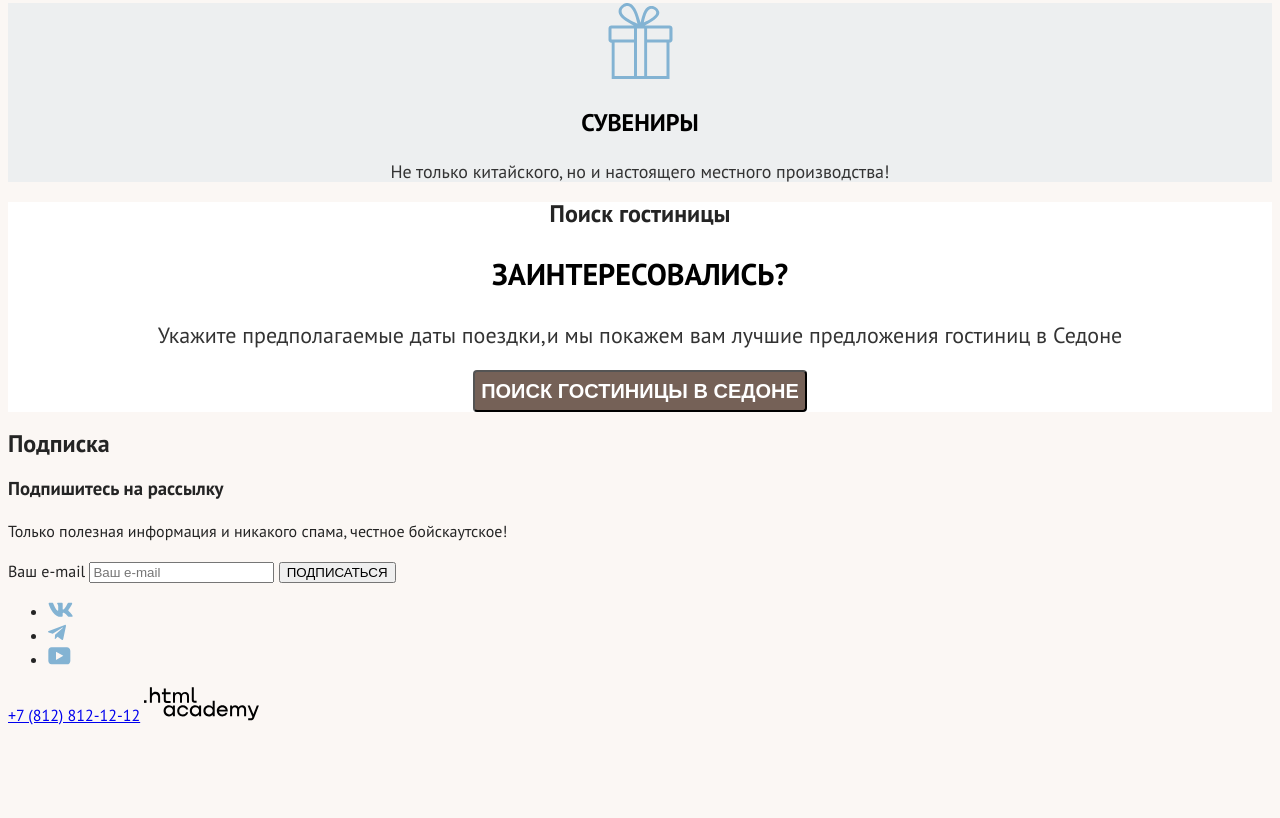
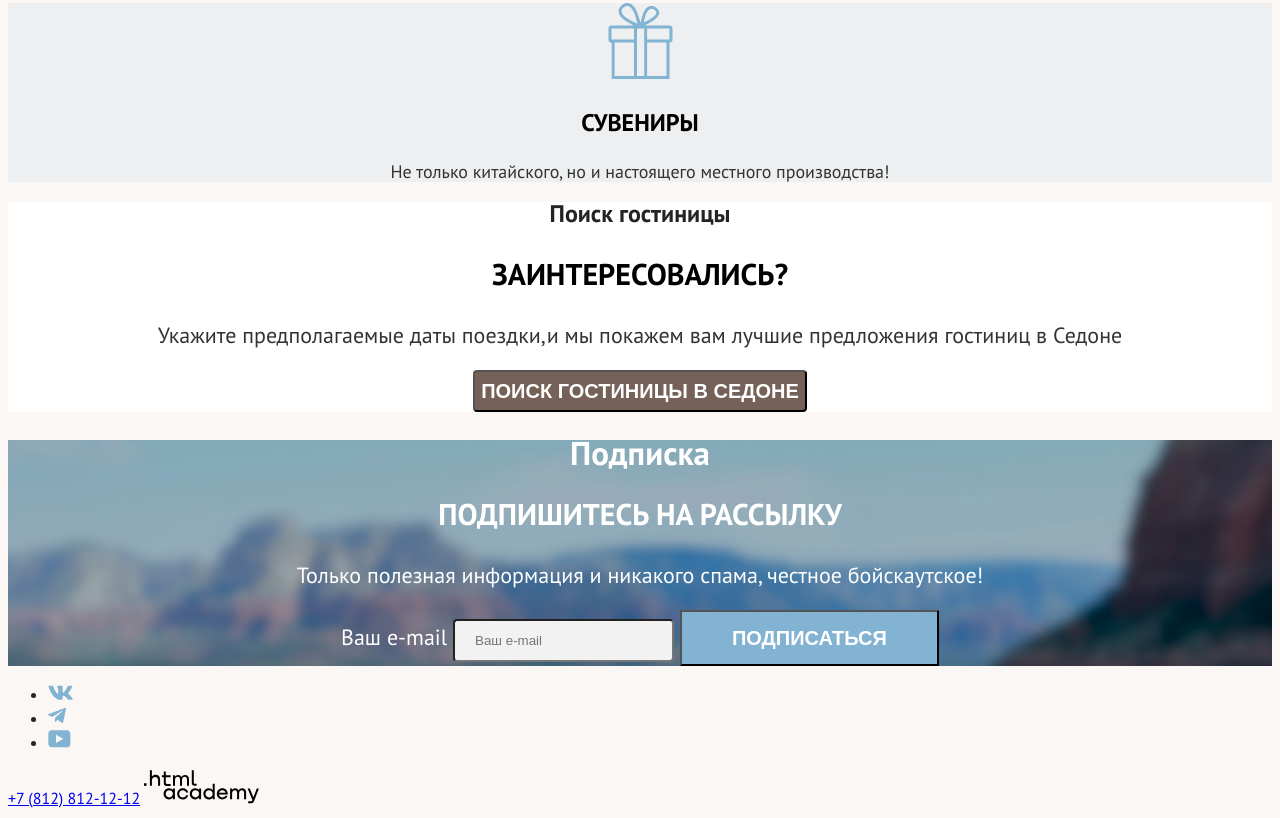
Before and after one commit to htmlacademy-htmlcss/2356173-sedona-37, a plain HTML site: page index.html in a window 1280 px wide. Shown: the part 2236-3054 px from the top of the page. Before the commit the page ends 2971 px from the top, so only its background shows below. Drawn offline with Linux system fonts and the light colour scheme.

Commit message:
базовая стилизация(зарегестрироваться)

```diff
--- a/index.html
+++ b/index.html
@@ -182,7 +182,7 @@
             <span class="visually-hidden">Ваш e-mail</span>
           </label>
           <input class="subscription-field"  placeholder="Ваш e-mail" type="email" name="newsletter-email" id="newsletter-email" required>
-          <button class="subscription-button newsletter-button" type="submit">
+          <button class="subscription-button_newsletter-button" type="submit">
             <span class="visually-hidden">ПОДПИСАТЬСЯ</span>
           </button>
         </form>
--- a/styles/style.css
+++ b/styles/style.css
@@ -197,3 +197,50 @@ body {
   text-transform: uppercase;
   color: #FFFFFF;
 }
+
+
+
+
+.subscription{
+background-color: #FFFFFF;
+  background-image:url("../img/Subscribe.jpg") ;
+  background-repeat: no-repeat;
+  background-size: 100% auto;
+  text-align: center;
+  align-items: center;
+}
+
+.subscription h3{
+  font-weight: 700;
+  font-size: 30px;
+  line-height: 36px;
+  text-transform: uppercase;
+  color: #FFFFFF;
+}
+.subscription{
+  font-weight: 400;
+  font-size: 22px;
+  line-height: 26px;
+  color: #FFFFFF;
+}
+
+.subscription-field{
+  align-items: center;
+padding: 12px 20px;
+gap: 260px;
+background: #F2F2F2;
+border-radius: 4px 4px;
+
+}
+.subscription-button_newsletter-button{
+  align-items: center;
+  padding: 8px 50px;
+  gap: 10px;
+  background-color: #82B3D3;
+  font-weight: 700;
+  font-size: 20px;
+  line-height: 36px;
+  text-align: center;
+  text-transform: uppercase;
+  color: #FFFFFF;
+}
```
